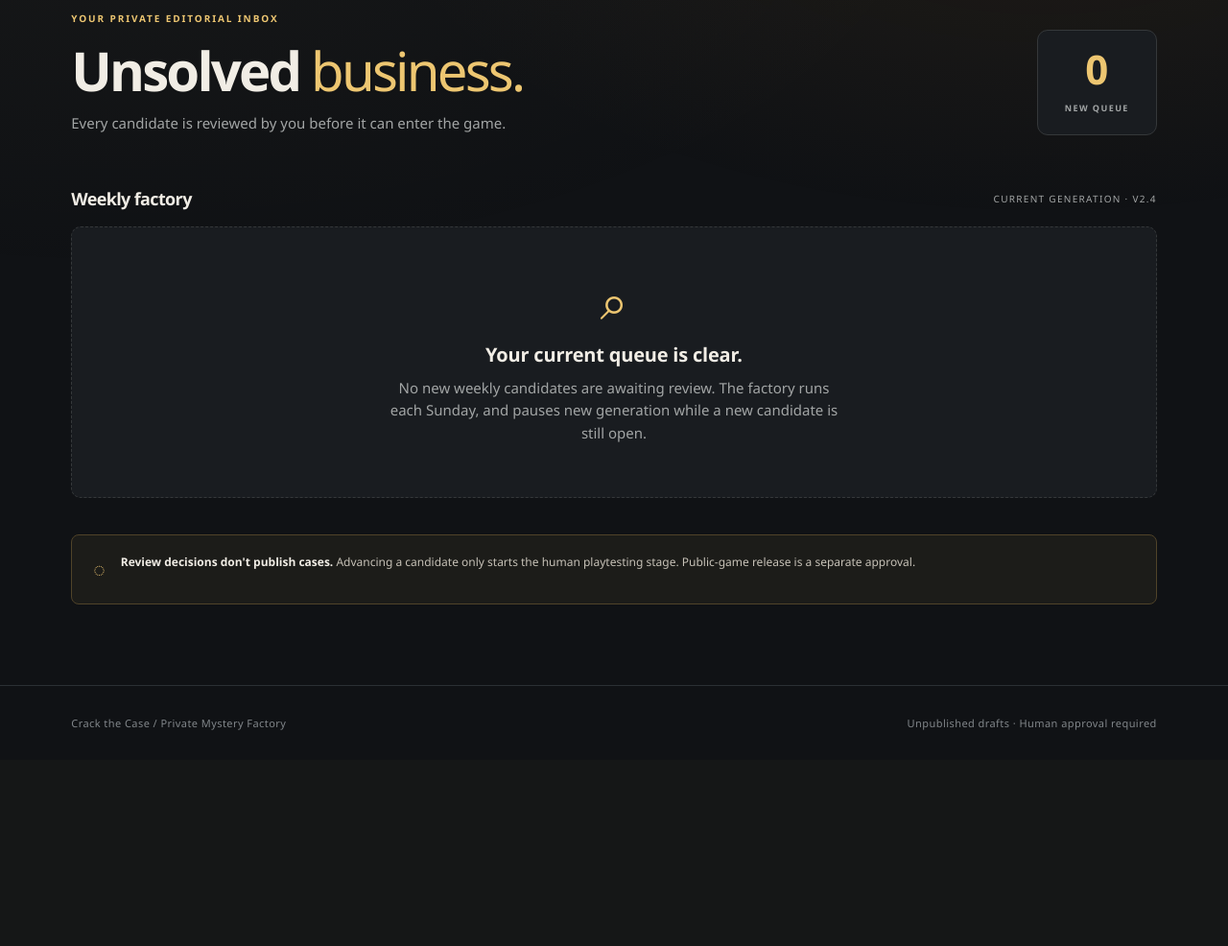
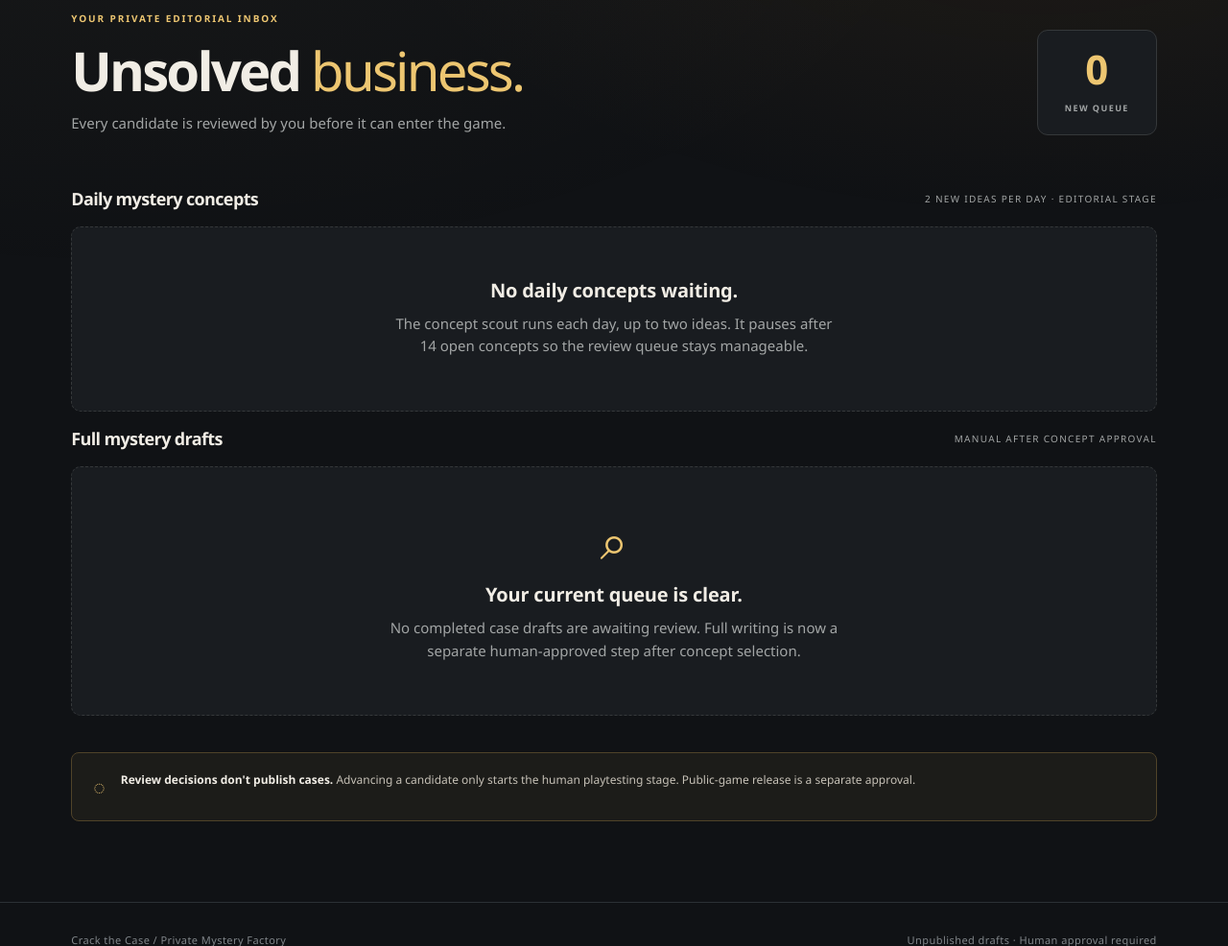
Before and after one commit to hgunta/dark-stories, a FastAPI app: template review_dashboard/templates/queue.html in a window 1280 px wide. Shown: the part 134-1120 px from the top of the page at 96% size. Before the commit the page ends 895 px from the top, so only its background shows below. Run offline with FastAPI, Linux system fonts and the light colour scheme; the template is opened without the code that fills it, so the values that code supplies are empty.

Commit message:
feat(private review dashboard): daily concept shortlist cards
* feat(review): add private daily concept review lane and shortlist approvals

* feat(review): show daily concept shortlist separately from finished cases

* feat(review): concept-specific story structure, quality and shortlist decisions

```diff
--- a/review_dashboard/app.py
+++ b/review_dashboard/app.py
@@ -224,7 +224,7 @@ def _private_pr(pr):
     head = pr.get("head") or {}
     if (head.get("repo") or {}).get("full_name") != REPO:
         return False
-    return head.get("ref", "").startswith(("factory-v", "factory/"))
+    return head.get("ref", "").startswith(("factory-v", "factory/", "concept-daily/"))
 
 
 def _pulls(token):
@@ -233,9 +233,10 @@ def _pulls(token):
         raise GithubFailure("Malformed GitHub review queue")
     result = [p for p in result if _private_pr(p)]
     result.sort(key=lambda p: p.get("created_at", ""), reverse=True)
+    concepts = [p for p in result if p["head"]["ref"].startswith("concept-daily/")]
     current = [p for p in result if p["head"]["ref"].startswith("factory-v24/")]
-    historical = [p for p in result if p not in current]
-    return current, historical
+    historical = [p for p in result if p not in current and p not in concepts]
+    return current, historical, concepts
 
 
 def _case(token, number):
@@ -274,14 +275,22 @@ def _case(token, number):
     rounds = report.get("rounds") if isinstance(report.get("rounds"), list) else []
     latest = rounds[-1].get("review") if rounds and isinstance(rounds[-1], dict) else None
     latest = latest if isinstance(latest, dict) else {}
-    creative = latest.get("creative_scores") or {}
+    is_concept = (pr["head"]["ref"].startswith("concept-daily/"))
+    if is_concept != (candidate.get("stage") == "concept"):
+        raise GithubFailure("Concept stage does not match its private review branch.")
+    if is_concept and report.get("stage") != "concept":
+        raise GithubFailure("Missing private concept review stage.")
+    creative = ((report.get("concept_review") or {}) if is_concept
+                else (latest.get("creative_scores") or {}))
     verdict = report.get("status", "unverified")
     actual = (report.get("live_game_checks") or {}).get("status", "not_run")
-    may_advance = (verdict == "ready_for_human_review" and actual == "passed"
-                   and pr.get("state") == "open")
+    may_advance = ((is_concept and pr.get("state") == "open") or
+                   (not is_concept and verdict == "ready_for_human_review"
+                    and actual == "passed" and pr.get("state") == "open"))
     return {"pr": pr, "case": candidate, "report": report, "rounds": rounds,
             "latest": latest, "creative": creative, "verdict": verdict,
-            "actual_status": actual, "may_advance": may_advance}
+            "actual_status": actual, "may_advance": may_advance,
+            "is_concept": is_concept}
 
 
 @app.middleware("http")
@@ -406,11 +415,12 @@ def queue_page(request: Request):
     if user is None:
         return _login_redirect()
     try:
-        current, historical = _pulls(user["token"])
+        current, historical, concepts = _pulls(user["token"])
     except GithubFailure as exc:
         return _failure(request, str(exc))
     return _html(request, "queue.html", current=current, historical=historical,
-                 csrf=user["csrf"], reviewed=request.query_params.get("reviewed"))
+                 concepts=concepts, csrf=user["csrf"],
+                 reviewed=request.query_params.get("reviewed"))
 
 
 @app.get("/cases/{number}", response_class=HTMLResponse)
@@ -445,10 +455,16 @@ def decide(request: Request, number: int, csrf: str = Form(...),
             raise GithubFailure("This case is already closed.")
         if action == "advance" and not detail["may_advance"]:
             raise GithubFailure("The case has not passed automated and actual-game checks. It cannot advance yet.")
+        label = ("CONCEPT SHORTLISTED FOR FULL WRITING — NOT PLAYTEST APPROVAL"
+                 if detail["is_concept"] and action == "advance"
+                 else REVIEW_ACTIONS[action])
         body = (
             "**Crack the Case private editorial decision: "
-            + REVIEW_ACTIONS[action] + "**\n\n"
+            + label + "**\n\n"
             + note.strip() + "\n\n"
+            + ("This is only a concept approval. Full case writing, independent "
+               "validation and human playtesting are still required. "
+               if detail["is_concept"] else "")
             + "This decision does **not** publish or deploy the mystery. "
             + "Public release still requires human playtesting, an exact-hash "
               "approval, and a separately reviewed game PR."
--- a/review_dashboard/templates/queue.html
+++ b/review_dashboard/templates/queue.html
@@ -3,17 +3,31 @@
 {% block content %}
 <div class="heading-block">
   <span class="eyebrow">YOUR PRIVATE EDITORIAL INBOX</span>
-  <div class="heading-row"><div><h1>Unsolved <em>business.</em></h1><p class="muted">Every candidate is reviewed by you before it can enter the game.</p></div><div class="count-block"><strong>{{current|length}}</strong><span>NEW QUEUE</span></div></div>
+  <div class="heading-row"><div><h1>Unsolved <em>business.</em></h1><p class="muted">Every candidate is reviewed by you before it can enter the game.</p></div><div class="count-block"><strong>{{current|length + concepts|length}}</strong><span>NEW QUEUE</span></div></div>
 </div>
 {% if reviewed %}
 <div class="alert success" role="status">
-  {% if reviewed == 'advance' %}Decision recorded. Candidate advanced to human playtesting; it has not been published.
+  {% if reviewed == 'advance' %}Decision recorded. Concept shortlisting or case playtesting approval is not publication.
   {% elif reviewed == 'reject' %}Candidate rejected and its review PR closed.
   {% elif reviewed == 'revise' %}Revision feedback sent. The case stays in your pending queue.
   {% endif %}
 </div>
 {% endif %}
-<div class="section-heading"><h2>Weekly factory</h2><span class="aside-label">CURRENT GENERATION · V2.4</span></div>
+<div class="section-heading"><h2>Daily mystery concepts</h2><span class="aside-label">2 NEW IDEAS PER DAY · EDITORIAL STAGE</span></div>
+{% if concepts %}
+<div class="case-list">
+  {% for pr in concepts %}
+  <a class="case-row" href="/cases/{{pr.number}}">
+    <span class="case-number">IDEA {{'%03d'|format(pr.number)}}</span>
+    <span class="case-middle"><strong>{{pr.title}}</strong><small>Generated {{pr.created_at[:10]}} · Private concept, not yet playable</small></span>
+    <span class="case-right"><span class="pill status-neutral">REVIEW CONCEPT</span><span class="forward">↗</span></span>
+  </a>
+  {% endfor %}
+</div>
+{% else %}
+<div class="empty-state"><h3>No daily concepts waiting.</h3><p>The concept scout runs each day, up to two ideas. It pauses after 14 open concepts so the review queue stays manageable.</p></div>
+{% endif %}
+<div class="section-heading"><h2>Full mystery drafts</h2><span class="aside-label">MANUAL AFTER CONCEPT APPROVAL</span></div>
 {% if current %}
 <div class="case-list">
   {% for pr in current %}
@@ -25,7 +39,7 @@
   {% endfor %}
 </div>
 {% else %}
-<div class="empty-state"><div class="empty-icon">⌕</div><h3>Your current queue is clear.</h3><p>No new weekly candidates are awaiting review. The factory runs each Sunday, and pauses new generation while a new candidate is still open.</p></div>
+<div class="empty-state"><div class="empty-icon">⌕</div><h3>Your current queue is clear.</h3><p>No completed case drafts are awaiting review. Full writing is now a separate human-approved step after concept selection.</p></div>
 {% endif %}
 {% if historical %}
 <details class="archive-panel">
```
Also changed, not shown: review_dashboard/templates/case.html (+26 -4 lines).
